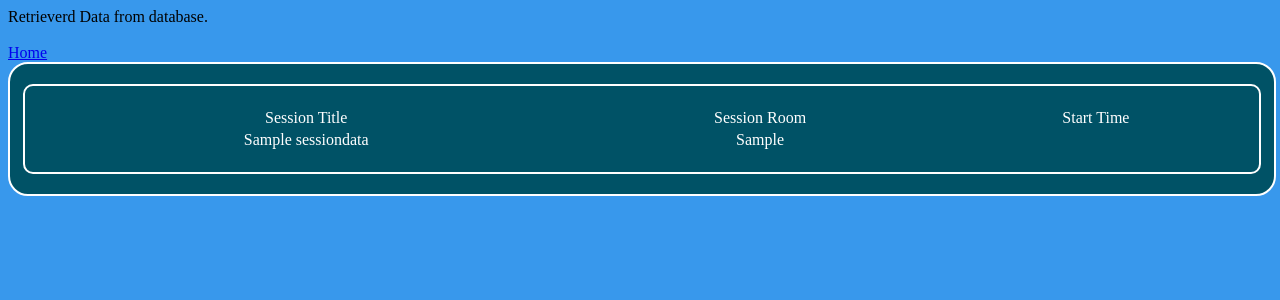
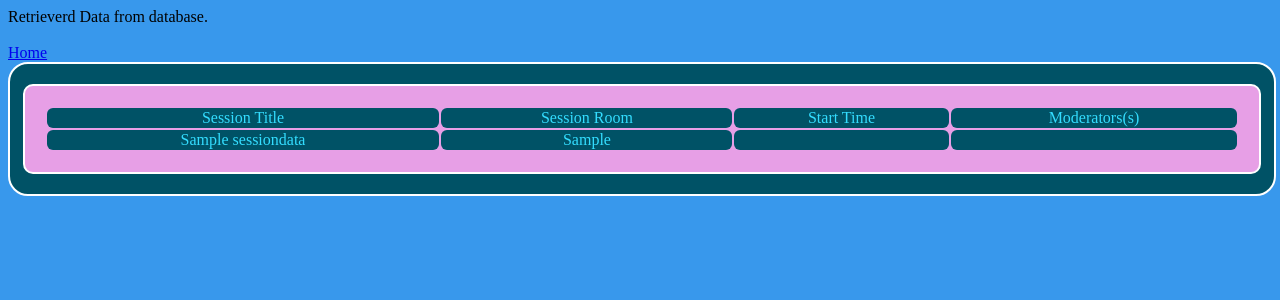
Before and after one commit to cortes-web-tech/in-session-domain, a PHP site: page /session.php in a window 1280 px wide. Shown: the top 300 px of the page. Run offline with PHP 8.4, Linux system fonts and the light colour scheme; tables that the repository leaves empty or names only in its code hold one stand-in row (values such as "Sample post"); data that the repository does not hold is empty; a stand-in replaces the project's code that opens the database connection.

Commit message:
Styling changes

```diff
--- a/session.php
+++ b/session.php
@@ -17,20 +17,22 @@ $sql = "SELECT * FROM sessionData;";
  	</head>
  	<body>
       <a href="homepage.php">Home</br></a>
-		<div class="session_data_table">
- 		<table>
+		<div class="session_data_wrapper">
+ 		<table class="session_data_table">
  			<tr>
  				<td>Session Title</td>
  				<td>Session Room</td>
  				<td>Start Time</td>
+				<td>Moderators(s)</td>
  			</tr>
  			<tr>
  				<?php
    while($row = mysqli_fetch_assoc($results)){
     ?>
-      <td id="session_row"><?php echo $row['title'];?></td>
+      <td><?php echo $row['title'];?></td>
       <td><?php echo $row['room'];?></td>
       <td><?php echo $row['startTime'];?></td>
+	<td><?php echo $row['modName'];?></td>
       </tr>
     <?php
    }
--- a/style.css
+++ b/style.css
@@ -22,7 +22,7 @@ text-align:center;
 
 }
 
-.session_data_table {
+.session_data_wrapper {
 width: 100%;
 align: center;
 margin: auto;
@@ -33,7 +33,7 @@ text-align: center;
 border: 2px solid white;
 }
 
-.session_data_table > table {
+.session_data_table {
 margin: auto;
 padding:20px;
 margin-top: 20px;
@@ -43,9 +43,16 @@ width: 98%;
 border: 2px solid white;
 color: white;
 border-radius: 10px;
+background-color: #e79fe6;
 text-align: center;
 }
 
-.session_data_table > tr {
-background-color: green;
+.session_data_table tr {
+background-color: #005266;
+color: #33ddff;
+border-radius: 10px;
 }
+
+.session_data_table td {
+border-radius: 6px;
+}
```
